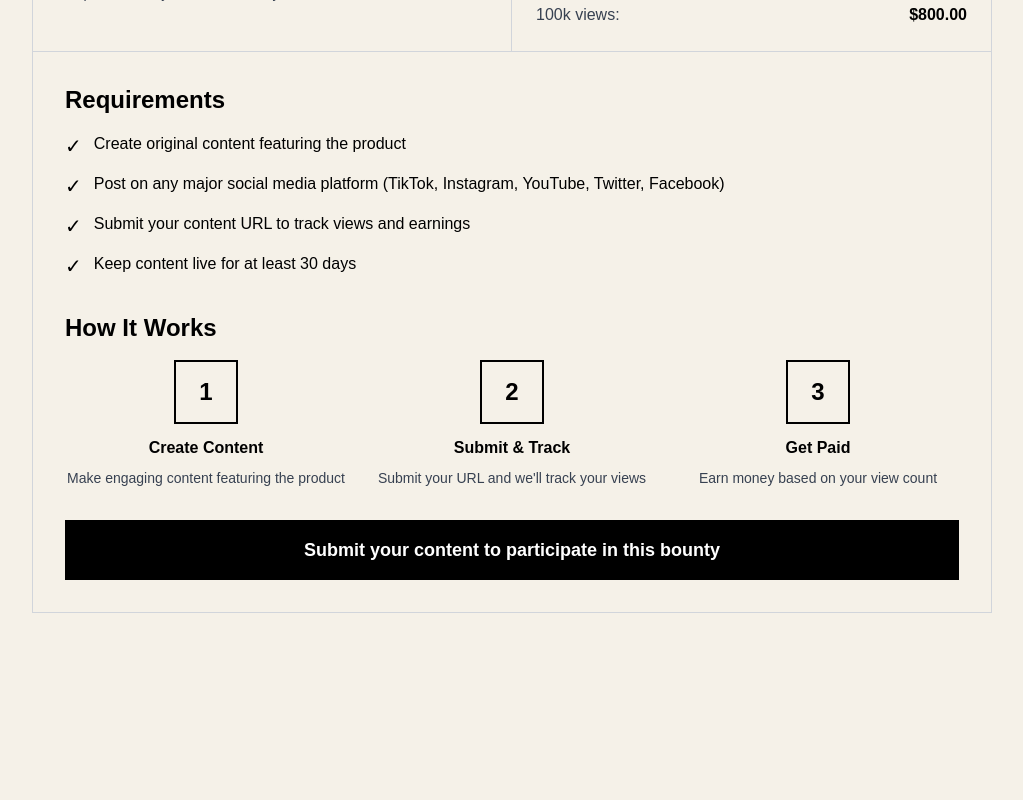
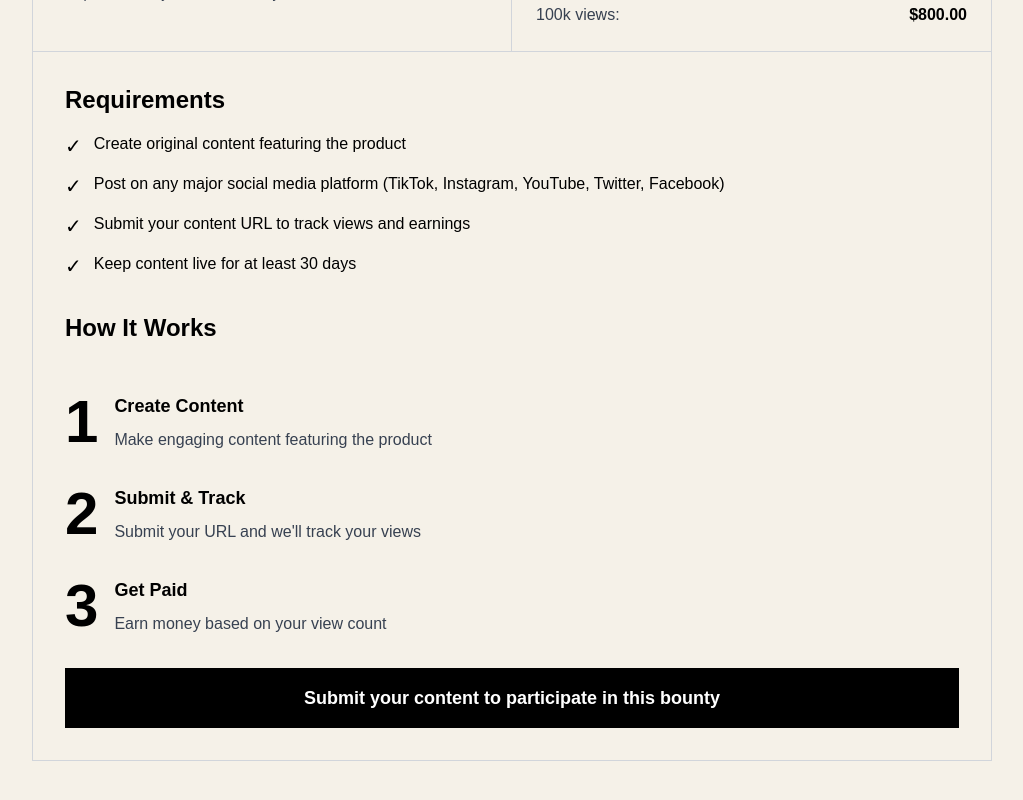
Before and after one commit to jarrensj/ugc-bounty, a Next.js app: page /bounty/1 in a window 1280 px wide. Shown: the part 460-1260 px from the top of the page, without its empty margins (128-1151 px from the left). Before the commit the page ends 1121 px from the top, so only its background shows below. Built offline with nearby package versions, Linux system fonts and the light colour scheme.

Commit message:
Update page.tsx

```diff
--- a/app/bounty/[id]/page.tsx
+++ b/app/bounty/[id]/page.tsx
@@ -43,20 +43,20 @@ export default function BountyDetailPage({
           {/* Hero Section */}
           <div className="border-b border-gray-300">
             <div className="grid grid-cols-1 md:grid-cols-4 gap-6 items-start">
-              <div className="md:col-span-3 p-6">
-                <h2 className="text-3xl font-bold mb-2 text-black">
-                  {bounty.name}
-                </h2>
-                <p className="text-gray-700 text-lg">{bounty.description}</p>
-              </div>
               <div
-                className="flex flex-col justify-center items-center bg-black p-6 md:h-full md:row-span-full md:self-stretch"
+                className="flex flex-col justify-center items-center bg-black p-6 md:h-full md:row-span-full md:self-stretch order-1 md:order-1"
                 style={{ minHeight: "100%" }}
               >
                 <span className="text-sm text-white">Total Bounty</span>
                 <span className="text-4xl font-bold text-white">
                   ${bounty.totalBounty.toLocaleString()}
                 </span>
+              </div>
+              <div className="md:col-span-3 p-6 order-2 md:order-2">
+                <h2 className="text-3xl font-bold mb-2 text-black">
+                  {bounty.name}
+                </h2>
+                <p className="text-gray-700 text-lg">{bounty.description}</p>
               </div>
             </div>
           </div>
@@ -143,40 +143,42 @@ export default function BountyDetailPage({
 
             {/* How It Works Section */}
             <div className="mb-8">
-              <h3 className="text-2xl font-bold text-black mb-4">
+              <h3 className="text-2xl font-bold text-black mb-12">
                 How It Works
               </h3>
-              <div className="grid grid-cols-1 md:grid-cols-3 gap-6">
-                <div className="text-center">
-                  <div className="border-2 border-black w-16 h-16 flex items-center justify-center mx-auto mb-3">
-                    <span className="text-2xl font-bold text-black">1</span>
-                  </div>
-                  <h4 className="font-semibold text-black mb-2">
+              <div className="space-y-8">
+                <div className="flex items-start gap-4">
+                  <span className="text-6xl font-bold text-black">1</span>
+                  <div>
+                    <h4 className="font-semibold text-black mb-2 text-lg">
                       Create Content
                     </h4>
-                  <p className="text-sm text-gray-700">
+                    <p className="text-gray-700">
                       Make engaging content featuring the product
                     </p>
                   </div>
-                <div className="text-center">
-                  <div className="border-2 border-black w-16 h-16 flex items-center justify-center mx-auto mb-3">
-                    <span className="text-2xl font-bold text-black">2</span>
                 </div>
-                  <h4 className="font-semibold text-black mb-2">
+                <div className="flex items-start gap-4">
+                  <span className="text-6xl font-bold text-black">2</span>
+                  <div>
+                    <h4 className="font-semibold text-black mb-2 text-lg">
                       Submit & Track
                     </h4>
-                  <p className="text-sm text-gray-700">
+                    <p className="text-gray-700">
                       Submit your URL and we&apos;ll track your views
                     </p>
                   </div>
-                <div className="text-center">
-                  <div className="border-2 border-black w-16 h-16 flex items-center justify-center mx-auto mb-3">
-                    <span className="text-2xl font-bold text-black">3</span>
                 </div>
-                  <h4 className="font-semibold text-black mb-2">Get Paid</h4>
-                  <p className="text-sm text-gray-700">
+                <div className="flex items-start gap-4">
+                  <span className="text-6xl font-bold text-black">3</span>
+                  <div>
+                    <h4 className="font-semibold text-black mb-2 text-lg">
+                      Get Paid
+                    </h4>
+                    <p className="text-gray-700">
                       Earn money based on your view count
                     </p>
+                  </div>
                 </div>
               </div>
             </div>
```
Lines whose indentation alone changed are shown as unchanged.
